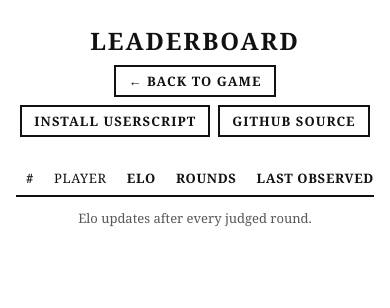
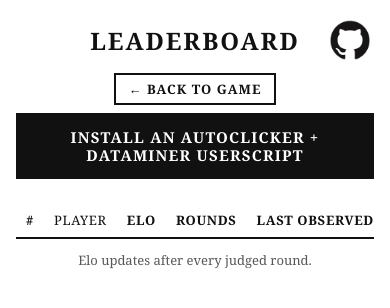
Before and after one commit to klntsky/trolley-cheats, a website: page leaderboard-observer/public/index.html in a window 390 px wide. Drawn offline with Linux system fonts and the light colour scheme.

Commit message:
Promote userscript install and add GitHub corner mark

```diff
--- a/leaderboard-observer/public/index.html
+++ b/leaderboard-observer/public/index.html
@@ -9,11 +9,13 @@
 </head>
 <body>
   <main class="leaderboard">
+    <a class="github-corner" href="https://github.com/klntsky/trolley-cheats" target="_blank" rel="noopener noreferrer" aria-label="GitHub source">
+      <img src="/github-mark.png" alt="" width="52" height="52">
+    </a>
     <h1>Leaderboard</h1>
     <nav class="leaderboard-nav" aria-label="Leaderboard links">
       <a class="btn" href="https://trolley.typememetics.institute/">← Back to game</a>
-      <a class="btn" href="https://github.com/klntsky/trolley-cheats/raw/refs/heads/master/trolley-auto-history.user.js">Install userscript</a>
-      <a class="btn" href="https://github.com/klntsky/trolley-cheats" target="_blank" rel="noopener noreferrer">GitHub source</a>
+      <a class="btn install-btn" href="https://github.com/klntsky/trolley-cheats/raw/refs/heads/master/trolley-auto-history.user.js">Install an autoclicker + dataminer userscript</a>
     </nav>
     <div id="totals"></div>
     <p id="status" class="notice" role="status"></p>
--- a/leaderboard-observer/public/style.css
+++ b/leaderboard-observer/public/style.css
@@ -22,6 +22,23 @@ body {
   color: var(--ink); background: var(--bg); border: 2px solid var(--ink); cursor: pointer;
 }
 .btn:hover { color: var(--bg); background: var(--ink); }
+.leaderboard .install-btn {
+  padding: 12px 22px; border: 3px solid var(--ink);
+  color: var(--bg); background: var(--ink);
+  font-size: clamp(15px, 2vw, 20px); line-height: 1.2;
+  text-align: center;
+}
+.leaderboard .install-btn:hover { color: var(--ink); background: var(--bg); }
+.github-corner {
+  position: absolute; top: 12px; right: 12px;
+  display: grid; place-items: center; width: 56px; height: 56px;
+}
+.github-corner img { width: 52px; height: 52px; }
+.github-corner:hover { opacity: 0.7; }
+@media (max-width: 650px) {
+  .leaderboard h1 { padding-right: 48px; padding-left: 48px; }
+  .leaderboard-nav { padding-top: 8px; }
+}
 .leaderboard-totals {
   display: flex; justify-content: center; gap: 32px; margin: 20px 0 0;
   font-variant-numeric: tabular-nums;
--- a/leaderboard-observer/src/webserver.mjs
+++ b/leaderboard-observer/src/webserver.mjs
@@ -7,6 +7,7 @@ import { readLeaderboard, readLeaderboardTotals } from './site.mjs';
 const assets = new Map([
   ['/app.js', { file: new URL('../public/app.js', import.meta.url), type: 'text/javascript; charset=utf-8' }],
   ['/style.css', { file: new URL('../public/style.css', import.meta.url), type: 'text/css; charset=utf-8' }],
+  ['/github-mark.png', { file: new URL('../public/github-mark.png', import.meta.url), type: 'image/png' }],
 ]);
 const template = await readFile(new URL('../public/index.html', import.meta.url), 'utf8');
 const escapeHtml = value => String(value ?? '').replace(/[&<>"']/g, char => ({
@@ -64,7 +65,7 @@ export async function startDashboard(context) {
   const server = createServer(async (req, res) => {
     res.setHeader('Cache-Control', 'no-store');
     res.setHeader('X-Content-Type-Options', 'nosniff');
-    res.setHeader('Content-Security-Policy', "default-src 'none'; script-src 'self'; style-src 'self'; img-src data: https://avatars.githubusercontent.com; connect-src 'self'; base-uri 'none'; form-action 'none'");
+    res.setHeader('Content-Security-Policy', "default-src 'none'; script-src 'self'; style-src 'self'; img-src 'self' data: https://avatars.githubusercontent.com; connect-src 'self'; base-uri 'none'; form-action 'none'");
     if (req.method !== 'GET') { res.writeHead(405); res.end('Method not allowed'); return; }
     try {
       const path = new URL(req.url, 'http://127.0.0.1').pathname;
```
Also changed, not shown: leaderboard-observer/test/observer.test.mjs (+8 -2 lines), leaderboard-observer/public/github-mark.png (added).
